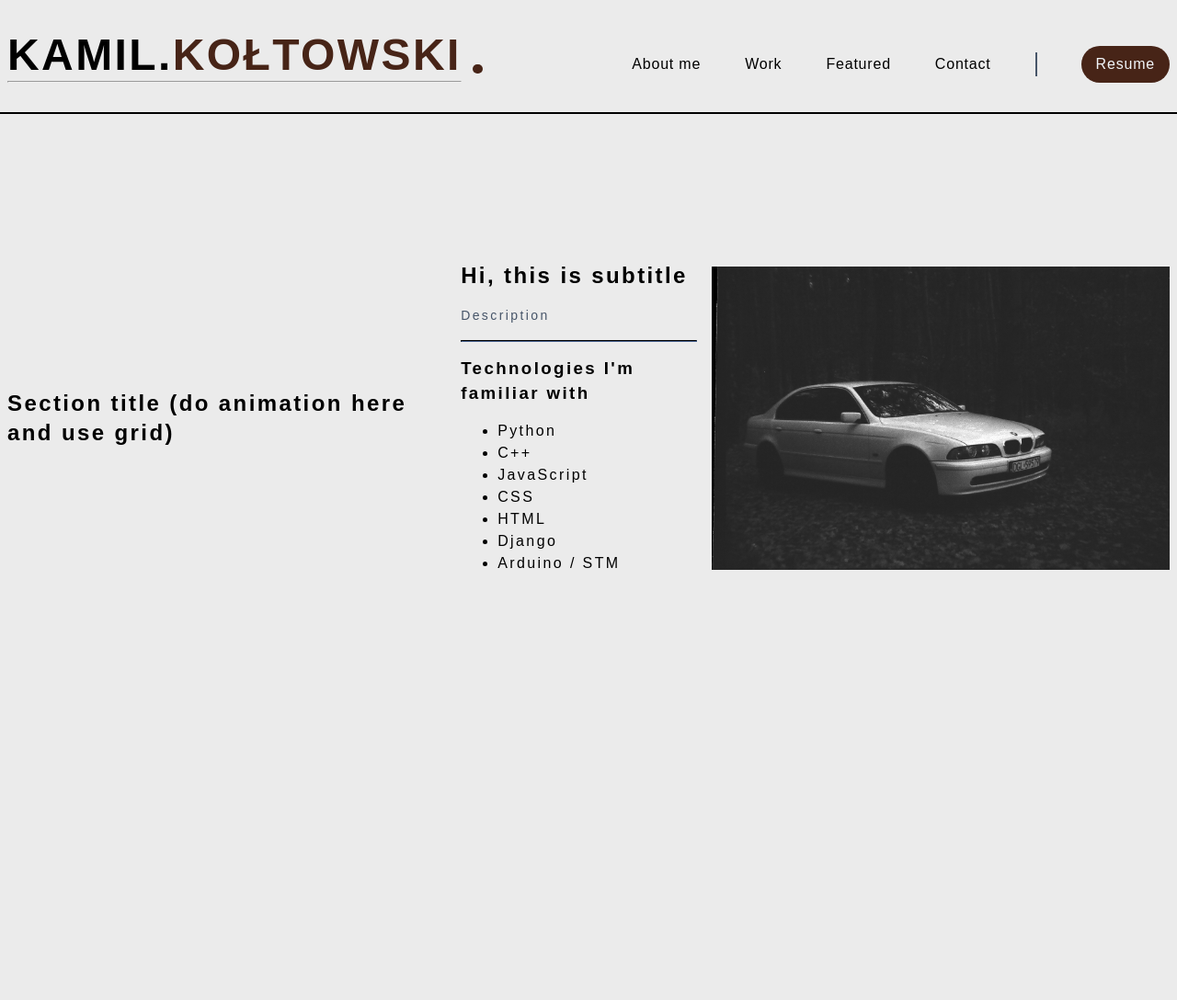
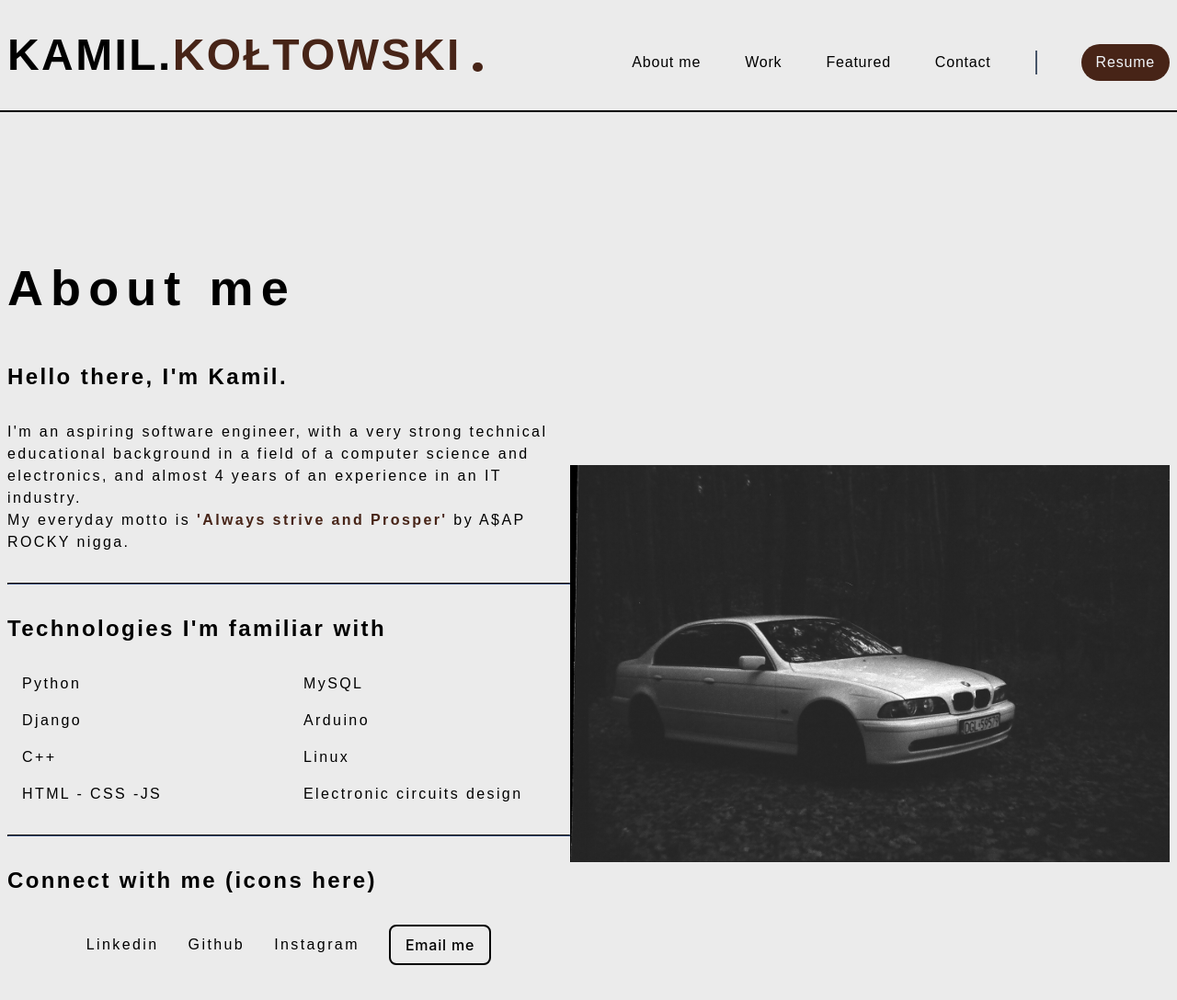
Before and after one commit to midnight1337/portfolio, a website built with Vite: page index.html in a window 1280 px wide. Shown: the whole page at 92% size. Before the commit the page ends 800 px from the top, so only its background shows below. Built offline with nearby package versions, Linux system fonts and the light colour scheme; a web font is replaced by a local one.

Commit message:
Added blinking cursor to section title (however it needs a small fix, added other section components

```diff
--- a/index.html
+++ b/index.html
@@ -17,7 +17,7 @@
         <div class="title__container">
             <h1 class="header__title">
                 Kamil.<span>Kołtowski </span>
-                <hr class="header__hr"/>
+                <!-- <hr class="header__hr"/> -->
             </h1>
             <div id="blink"></div>
         </div>
@@ -76,23 +76,40 @@
 
     <main>
         <section class="about container section">
-            <h1 class="about__title">Section title (do animation here and use grid)</h1>
+            <div class="section__title-container">
+                <h1 class="section__title">About me</h1>
+            </div>
             <div class="about__container">
-                <h2 class="about__subtitle">Hi, this is subtitle</h2>
-                <p class="about__description">Description</p>
+                <h2 class="about__subtitle">Hello there, I'm Kamil.</h2>
+                <p class="about__description">
+                    I'm an aspiring software engineer, with a very strong technical educational background in a field of a computer science and electronics,
+                    and almost 4 years of an experience in an IT industry. <br>
+                    My everyday motto is <strong>'Always strive and Prosper'</strong> by A$AP ROCKY nigga.
+                </p>
                 <hr class="about__hr" />
-                <h3 class="about__subtitle">Technologies I'm familiar with</h3>
-                <div class="about__ul-container">
-                    <ul class="about__ul">
+                <h2 class="about__subtitle">Technologies I'm familiar with</h2>
+                <div class="about__technologies-wrapper">
+                    <ul class="about__technologies">
                         <li class="about__list">Python</li>
+                        <li class="about__list">Django</li>
                         <li class="about__list">C++</li>
-                        <li class="about__list">JavaScript</li>
-                        <li class="about__list">CSS</li>
-                        <li class="about__list">HTML</li>
+                        <li class="about__list">HTML - CSS -JS</li>
                     </ul>
-                    <ul class="about__ul">
-                        <li class="about__list">Django</li>
-                        <li class="about__list">Arduino / STM</li>
+                    <ul class="about__technologies">
+                        <li class="about__list">MySQL</li>
+                        <li class="about__list">Arduino</li>
+                        <li class="about__list">Linux</li>
+                        <li class="about__list">Electronic circuits design</li>
+                    </ul>
+                </div>
+                <hr class="about__hr" />
+                <h2 class="about__subtitle">Connect with me (icons here)</h2>
+                <div class="about__social-wrapper">
+                    <ul class="about__social-medias">
+                        <li class="about__list">Linkedin</li>
+                        <li class="about__list">Github</li>
+                        <li class="about__list">Instagram</li>
+                        <a href="" class="test-btn">Email me</a>
                     </ul>
                 </div>
             </div>
--- a/styles/components/header.css
+++ b/styles/components/header.css
@@ -134,7 +134,6 @@
     }
 
     .header__menu {
-        align-self: center;
         gap: 3em;
     }
 
--- a/styles/components/hero.css
+++ b/styles/components/hero.css
@@ -1,35 +1,72 @@
 .about {
-    display: flex;
-    flex: 1;
-    align-items: center;
-    gap: 1rem;
+    display: grid;
+    grid-template-columns: 2;
+    grid-template-rows: 2;
+    justify-content: space-between;
+        align-items: center;
 }
 
-.about__title {
-    display: inline-block;
+.section__title-container {
+    margin-bottom: 2.5rem;
+    font-size: var(--size-4xl);
+
+    grid-column-start: 1;
+    grid-column-end: 2;
+    grid-row-start: 1;
+    grid-row-end: 1;
 }
 
 .about__container {
+    grid-column-start: 1;
+    grid-column-end: 1;
+    grid-row-start: 2;
+    grid-row-end: 2;
+
     display: flex;
     flex-direction: column;
-    gap: 1rem;
-}
-
-.about__title {
-    font-size: var(--size-2xl);
-    color: var(--clr-text);
+    gap: 2rem;
 }
 
 .about__description {
-    max-width: 60ch;
-    font-size: var(--size-sm);
-    color: var(--clr-slate600);
+    max-width: 80ch;
+    font-size: var(--size-base);
+    color: var(--clr-text);
 }
 
 .about__hr {
     border-color: var(--clr-slate800);
 }
 
+.about__technologies-wrapper {
+    display: flex;
+    align-items: center;
+}
+
+.about__technologies {
+    display: flex;
+    flex-direction: column;
+    gap: 1em;
+    padding-left: 1em;
+    list-style: none;
+    /* Fractionally distribute available space */
+    flex: 1;
+}
+
+.about__social-medias {
+    display: flex;
+    justify-content: center;
+    align-items: center;
+    gap: 2em;
+    padding-left: 0;
+    list-style: none;
+    /* Fractionally distribute available space */
+    flex: 1;
+}
+
 .about__img-wrapper {
+    grid-column-start: 2;
+    grid-column-end: 2;
+    grid-row-start: 2;
+    grid-row-end: 2;
     width: 40.75rem;
 }
--- a/styles/style.css
+++ b/styles/style.css
@@ -66,6 +66,7 @@ body {
     background-color: var(--clr-light-grey);
     color: var(--clr-text);
     letter-spacing: 0.15em;
+    margin-bottom: 5em;
 }
 
 /* By default these elements are inline so we overrite them */
--- a/styles/utils.css
+++ b/styles/utils.css
@@ -18,6 +18,7 @@ Overrite common elements here
     transform: translateX(5px);
 }
 
+/* Test button */
 .test-btn {
     font-weight: 500;
     padding: 0.5em 1em;
@@ -57,8 +58,6 @@ Overrite common elements here
     transform: translate(6px, 6px);
 }
 
-
-
 .test-btn-2 {
     font-weight: 500;
     padding: 0.5em 1em;
@@ -83,8 +82,7 @@ Overrite common elements here
 .test-btn-2:hover:after {
     transform: translate(6px, 6px);
 }
-
-
+/* End of Test button */
 
 .container {
     width: 100%;
@@ -96,6 +94,47 @@ Overrite common elements here
 
 .section {
     margin-top: 5rem;
+}
+
+.section__title {
+    display: inline-block;
+    overflow: hidden;
+    /* Ensures the content is not revealed until the animation */
+    border-right: 0.1em solid var(--clr-text);
+    /* The typwriter cursor */
+    white-space: nowrap;
+    /* Keeps the content on a single line */
+    margin: 0 auto;
+    /* Gives that scrolling effect as the typing happens */
+    letter-spacing: .15em;
+    /* Adjust as needed */
+    animation:
+        typing 2.5s steps(50, end),
+        blink-caret 1s step-end infinite;
+}
+
+/* The typing effect */
+@keyframes typing {
+    from {
+        width: 0
+    }
+
+    to {
+        width: 100%
+    }
+}
+
+/* The typewriter cursor effect */
+@keyframes blink-caret {
+
+    from,
+    to {
+        border-color: transparent
+    }
+
+    50% {
+        border-color: var(--clr-text);
+    }
 }
 
 
```
